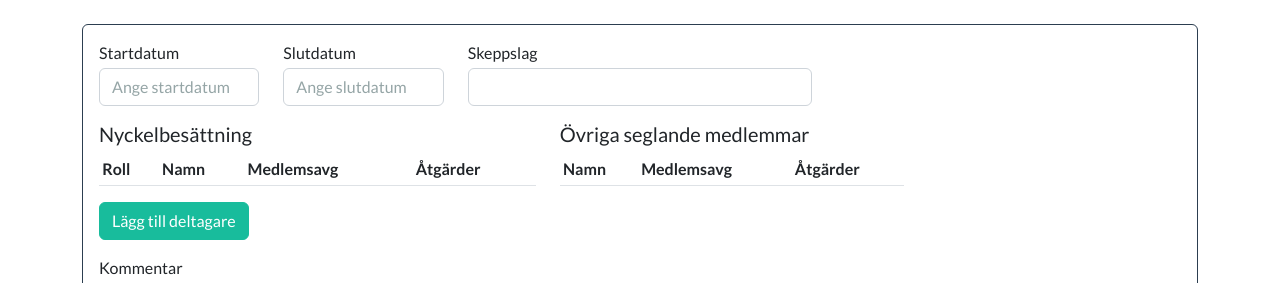
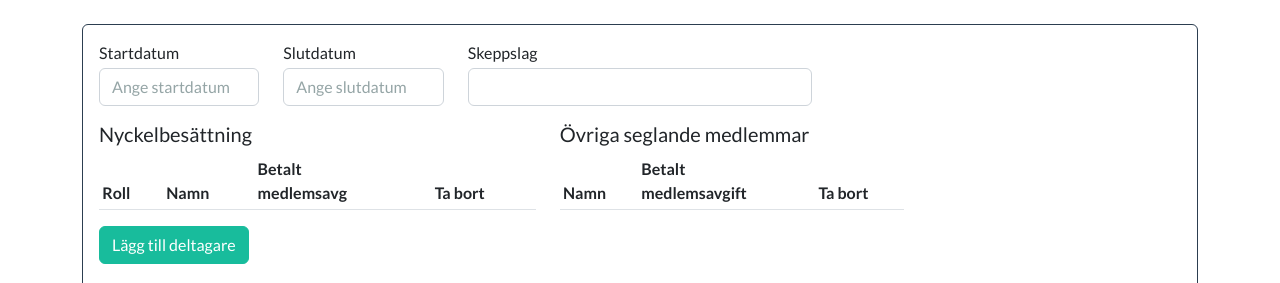
Before and after one commit to klinge/sl-webapp, a PHP site: template public/views/viewSeglingEdit.php in a window 1280 px wide. Shown: the part 74-357 px from the top of the page. Run offline with PHP 8.4, Linux system fonts and the light colour scheme; the template is opened without the code that fills it, so the values that code supplies are empty; some libraries are stand-ins or nearby versions.

Commit message:
MedlemEdit: show all seglingar a Member has been part of Fixes #82

```diff
--- a/App/Config/RouteConfig.php
+++ b/App/Config/RouteConfig.php
@@ -11,6 +11,7 @@ class RouteConfig
         'show-login',
         'show-register',
         'login',
+        'logout',
         'register',
         'register-activate',
         'show-request-password',
--- a/App/Models/Medlem.php
+++ b/App/Models/Medlem.php
@@ -129,8 +129,8 @@ class Medlem
     {
         $query = 'SELECT smr.medlem_id, s.id as segling_id, r.roll_namn, s.skeppslag, s.startdatum
             FROM Segling_Medlem_Roll smr
-            INNER JOIN Roll r ON r.id = smr.roll_id
             INNER JOIN Segling s ON s.id = smr.segling_id
+            LEFT JOIN Roll r ON r.id = smr.roll_id
             WHERE smr.medlem_id = :id
             ORDER BY s.startdatum DESC
             LIMIT 10;';
--- a/public/views/viewMedlemEdit.php
+++ b/public/views/viewMedlemEdit.php
@@ -181,11 +181,11 @@ include_once "views/_layouts/header.php";
                 <tbody>
                     <?php foreach (array_slice($viewData['seglingar'], 0, 5) as $segling) : ?>
                         <tr>
-                            <td><?= htmlspecialchars($segling['startdatum']) ?></td>
-                            <td><?= htmlspecialchars($segling['roll_namn']) ?></td>
                             <td>
-                                <a href="/segling/<?php echo $segling['segling_id'] ?>"><?= htmlspecialchars($segling['skeppslag']) ?></a>
+                                <a href="/segling/<?php echo $segling['segling_id'] ?>"><?php echo htmlspecialchars($segling['startdatum']) ?></a>
                             </td>
+                            <td><?php echo $segling['roll_namn'] ?></td>
+                            <td><?php echo htmlspecialchars($segling['skeppslag']) ?></td>
                         </tr>
                     <?php endforeach ?>
                 </tbody>
--- a/public/views/viewSeglingEdit.php
+++ b/public/views/viewSeglingEdit.php
@@ -39,8 +39,8 @@ $roller = $viewData['roles'];
                         <tr>
                             <th>Roll</th>
                             <th>Namn</th>
-                            <th>Medlemsavg</th>
-                            <th>Åtgärder</th>
+                            <th>Betalt<br />medlemsavg</th>
+                            <th>Ta bort</th>
                         </tr>
                     </thead>
                     <tbody>
@@ -83,8 +83,8 @@ $roller = $viewData['roles'];
                     <thead>
                         <tr>
                             <th>Namn</th>
-                            <th>Medlemsavg</th>
-                            <th>Åtgärder</th>
+                            <th>Betalt<br />medlemsavgift</th>
+                            <th>Ta bort</th>
                         </tr>
                     </thead>
                     <tbody>
```
Also changed, not shown: db/queries/MemberPerSegling.sql (added, +9 -0 lines).
